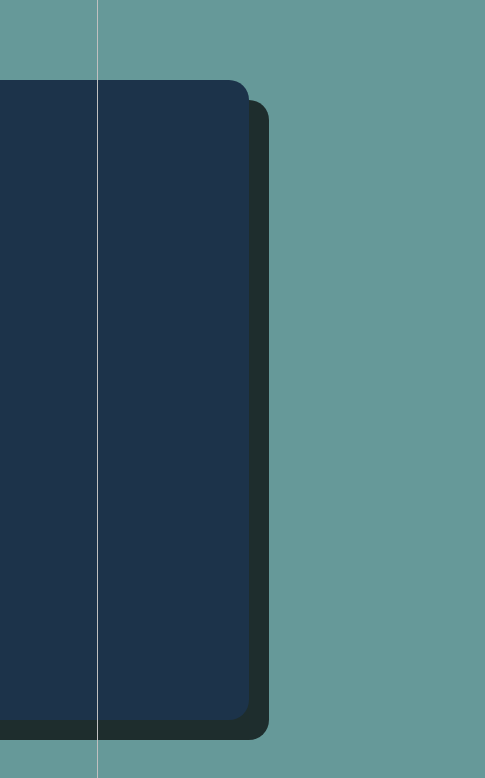
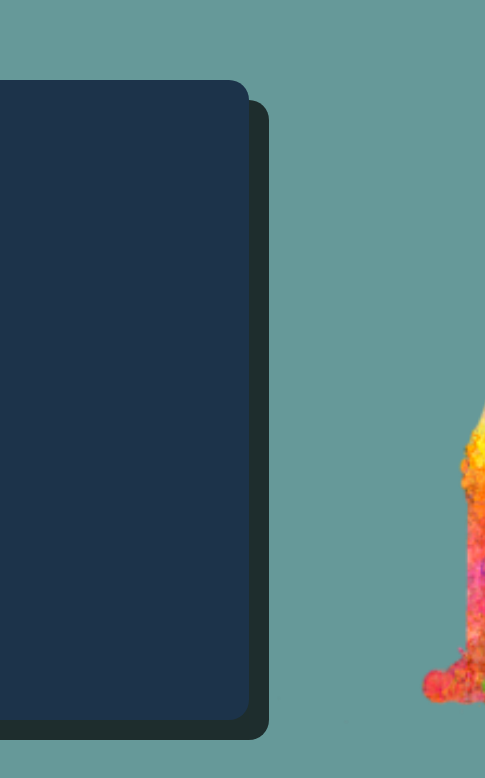
Before and after one commit to Vaani-23/Assigment1, a plain HTML site: page about.html in a window 1280 px wide. Shown: the top 778 px of the page, 795-1280 px from the left. Drawn offline with Linux system fonts and the light colour scheme; a web font is replaced by a local one.

Commit message:
Update about.html

```diff
--- a/about.html
+++ b/about.html
@@ -32,7 +32,7 @@
 						</div>
 
 		</div>
-		<img id="homeleftimg1" src="images/img2.png">
+		<img id="homeleftimg1" src="img2.png">
 		<div id="final">
 			<i class="fa fa-facebook-official" style="color:#fff;"></i>
 			<i class="fa fa-github" style="color:#fff;"></i>
```
